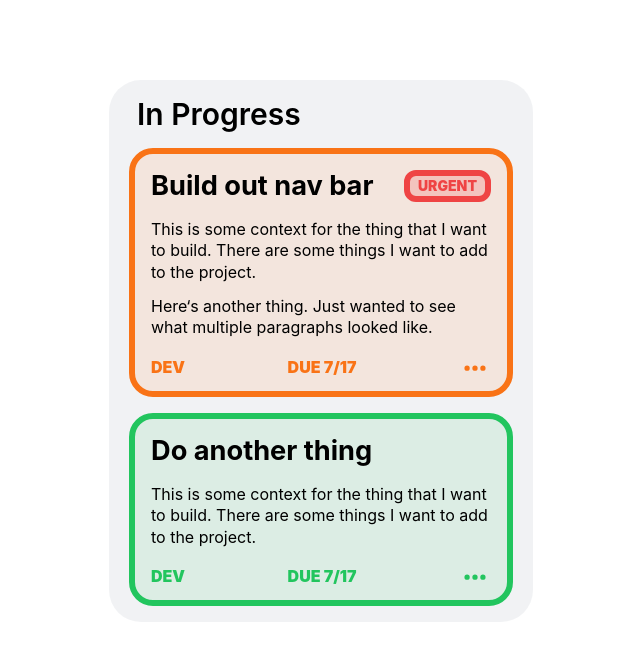
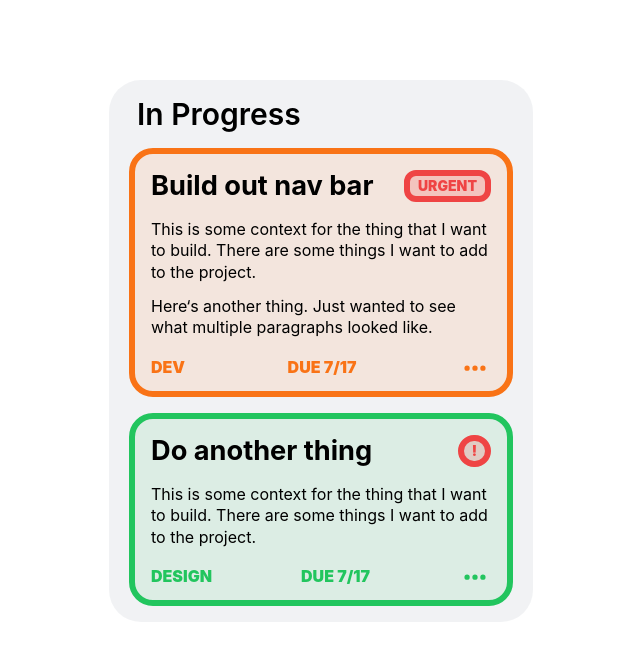
Before and after one commit to garrettprince/junk-component-tests, a Next.js app: page / in a window 1280 px wide. Shown: the top 660 px of the page, without its empty margins (319-959 px from the left). Built offline with nearby package versions, Linux system fonts and the light colour scheme.

Commit message:
Formatting changes on Card 2

```diff
--- a/components/CardTest2.js
+++ b/components/CardTest2.js
@@ -9,9 +9,9 @@ function CardTest({ title, description, category }) {
     >
       <header className="flex justify-between items-center mx-4 mt-3">
         <h1 className="font-bold text-[1.70rem]">Do another thing</h1>
-        {/* <div className="border-[6px] bg-red-500/20 text-red-500 rounded-xl border-red-500 text-sm font-black px-2 py-0">
-          URGENT
-        </div> */}
+        <div className="border-[6px] bg-red-500/20 text-red-500 rounded-full border-red-500 text-sm font-black px-2 py-0">
+          !
+        </div>
       </header>
       <section id="description-text">
         <p className="my-3 mx-4 leading-[1.35rem] font-regular">
@@ -24,7 +24,7 @@ function CardTest({ title, description, category }) {
         </p> */}
       </section>
       <footer className="flex justify-between mx-4 mt-4 mb-1 content-center">
-        <h2 className="font-black text-green-500">DEV</h2>
+        <h2 className="font-black text-green-500">DESIGN</h2>
         <h2 className="font-black text-green-500">DUE 7/17</h2>
         <DotsHorizontalIcon className="h-8 w-8 cursor-pointer pb-[0.35rem] text-green-500" />
       </footer>
```
